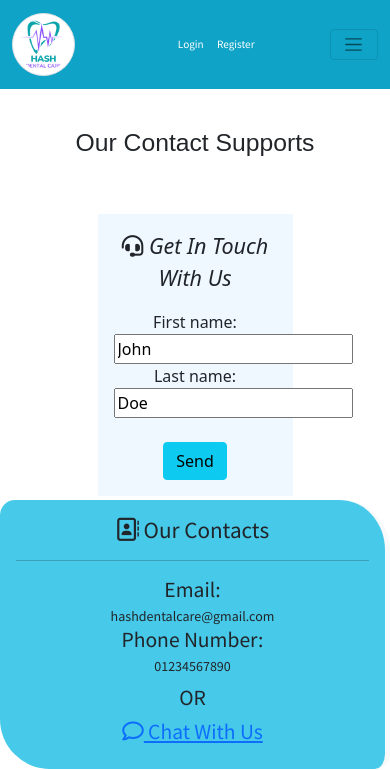
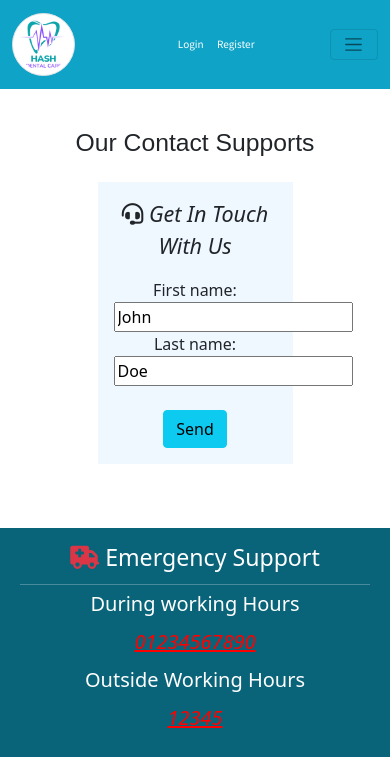
Before and after one commit to hashim222/hash-dental-care, a Django app: page /contact/ in a window 390 px wide. Shown: the top 770 px of the page. Run offline with Django 3.2, Linux system fonts and the light colour scheme.

Commit message:
created contact us html template and added comments for readability

```diff
--- a/static/css/style.css
+++ b/static/css/style.css
@@ -1,7 +1,6 @@
 @import url('https://fonts.googleapis.com/css2?family=Source+Sans+Pro&display=swap');
 
 /* base template */
-
 html {
     overflow-y: scroll;
 }
@@ -17,7 +16,7 @@ nav {
 }
 
 .navbar-light .navbar-nav .nav-link {
-    color: white;
+    color: #ffffff;
     font-size: 120%;
 }
 
@@ -33,7 +32,7 @@ nav {
 .welcome-page-image {
     position: relative;
     text-align: center;
-    color: black;
+    color: #000000;
 }
 
 .welcome-text {
@@ -58,7 +57,7 @@ nav {
 
 .home-page-book-appointment-btn:hover {
     background-color: #09647a;
-    color: white;
+    color: #ffffff;
 }
 
 /* home page for xs devices */
@@ -87,12 +86,13 @@ nav {
 
     .welcome-text {
         width: 40%;
-        padding: 40px;
+        padding: 30px;
+        top: 60%;
     }
 
     .welcome-text>h2 {
-        margin: -2rem;
-        font-size: 105%;
+        margin: -1rem;
+        font-size: 90%;
     }
 }
 
@@ -110,6 +110,37 @@ nav {
 .treatments-cards-header {
     margin-bottom: 50px;
 }
+
+/* contact us */
+.map-container {
+    overflow: hidden;
+    padding-bottom: 56.25%;
+    position: relative;
+    height: 0;
+}
+
+.map-container iframe {
+    left: 0;
+    top: 0;
+    height: 100%;
+    width: 100%;
+    position: absolute;
+}
+
+.emergency-number a {
+    font-style: italic;
+    color: #ff0000;
+}
+
+.emergency-number a:hover {
+    opacity: 0.8;
+}
+
+.emergency-number {
+    padding: 8px;
+}
+
+
 
 /* footer */
 footer {
@@ -144,7 +175,7 @@ footer {
 }
 
 .social-media-icons>li>a {
-    color: black;
+    color: #000000;
 
 }
 
--- a/templates/base.html
+++ b/templates/base.html
@@ -24,10 +24,10 @@
     <title>Hash Dental Care</title>
 </head>
 
+<!-- bootstrap class sticks footer at the bottom -->
 <body class="d-flex flex-column min-vh-100 gy-0">
 
     <header>
-
         <!-- site navbar -->
         <nav class="navbar navbar-expand-lg navbar-light fixed-top">
             <div class="container">
@@ -95,6 +95,8 @@
     <footer class="mt-auto">
         <div class="container">
             <div class="row text-center">
+
+                <!-- clinic contacts -->
                 <div
                     class="col-12 col-md-6 col-lg-4 mt-1 mt-lg-4 p-3 p-lg-5 border-end border-light border-5 footer-info-bg-color our-contacts">
                     <h3><i class="fa-regular fa-address-book"></i> Our Contacts</h3>
@@ -109,6 +111,7 @@
                     </a>
                 </div>
 
+                <!-- clinic location -->
                 <div
                     class="col-12 col-md-6 col-lg-4 mt-1 mt-lg-4 p-3 p-lg-5 border-end border-light border-5 footer-info-bg-color our-locations">
                     <h3><i class="fa-solid fa-location-dot"></i> Where Are We Located?</h3>
@@ -121,6 +124,7 @@
                     </ul>
                 </div>
 
+                <!-- clinic opening hours -->
                 <div
                     class="col-12 col-md-6 offset-md-3 offset-lg-0 col-lg-4 mt-1 mt-lg-4 p-3 p-lg-5 footer-info-bg-color opening-hours">
                     <h3><i class="fa-regular fa-clock"></i> Our Opening Hours:</h3>
@@ -138,6 +142,7 @@
             </div>
         </div>
 
+        <!-- follow the clinic on social media -->
         <div class="container-fluid mt-3 social-media">
             <div class="row">
                 <div class="col text-center">
@@ -164,9 +169,10 @@
                             </a>
                         </li>
                     </ul>
-                    <p>&copy;Hash Dental Care <span class="current_year"></span></p>
+                    <p>&copy;Hash Dental Care <span class="current-year"></span></p>
                 </div>
             </div>
+
         </div>
     </footer>
 
@@ -184,8 +190,8 @@
 
         $(document).ready(() => {
             const date = new Date()
-            const current_year = date.getFullYear()
-            $('.current_year').html(current_year)
+            const currentYear = date.getFullYear()
+            $('.current-year').html(currentYear)
 
             $('.navbar-toggler').click(() => {
                 $('.toggle-login').toggle('slow')
--- a/templates/contact.html
+++ b/templates/contact.html
@@ -3,11 +3,15 @@
 {% block content %}
 
 <div class="container">
+
+    <!-- clinic contact supports -->
     <div class="row">
         <div class="col-12 text-center">
             <h2 style="font-family: 'Oswald', sans-serif;">Our Contact Supports</h2>
         </div>
-        <div class="col-6 offset-3 mt-5 p-3" style="background-color: aliceblue;">
+
+        <!-- send us a message form -->
+        <div class="col-6 offset-3 mt-3 p-3" style="background-color: #f0f8ff;">
             <form action="" class="text-center">
                 <p class="fst-italic fs-4"><i class="fa-solid fa-headset"></i> Get In Touch With Us</p>
                 <label for="fname">First name:</label><br>
@@ -18,6 +22,29 @@
             </form>
         </div>
     </div>
+
+    <!-- clinic emergency supports -->
+    <div class="row mt-5 my-5">
+        <div class="col-12 col-md-6 p-3 text-white col-12 col-md-6 d-flex flex-column justify-content-center text-center my-3 my-md-0"
+            style="background-color:#09647a">
+            <h3><i class="fa-solid fa-truck-medical text-danger"></i> Emergency Support</h3>
+            <hr style="color: rgb(255, 255, 255);" class="m-1">
+            <p class="my-0 lead">During working Hours</p>
+            <small class="emergency-number fs-5"><a href="tel:01234567890" target="_blank">01234567890</a></small>
+            <p class="my-0 lead">Outside Working Hours</p>
+            <small class="emergency-number fs-5"><a href="tel:12345" target="_blank">12345</a></small>
+        </div>
+
+        <!-- clinic located on the map -->
+        <div class="col-12 col-md-6 gx-0">
+            <div id="map-container-google-1" class="z-depth-1-half map-container">
+                <iframe
+                    src="https://www.google.com/maps/embed?pb=!1m18!1m12!1m3!1d158932.9236311139!2d-0.26766188359375!3d51.5072178!2m3!1f0!2f0!3f0!3m2!1i1024!2i768!4f13.1!3m3!1m2!1s0x47d8a00baf21de75%3A0x52963a5addd52a99!2sLondon!5e0!3m2!1sen!2suk!4v1662999695245!5m2!1sen!2suk"
+                    frameborder="0" style="border:0" allowfullscreen loading="lazy"
+                    referrerpolicy="no-referrer-when-downgrade"></iframe>
+            </div>
+        </div>
+    </div>
 </div>
 
 {% endblock %}
--- a/templates/treatments.html
+++ b/templates/treatments.html
@@ -4,7 +4,7 @@
 
 <div class="container">
 
-    <!-- header text for Our treatments -->
+    <!-- header for the clinic treatments -->
     <div class="row">
         <div class="col-12 text-center">
             <h2 class="treatments-header h1">Our Treatments</h2>
```
Also changed, not shown: templates/home.html (+7 -2 lines).
